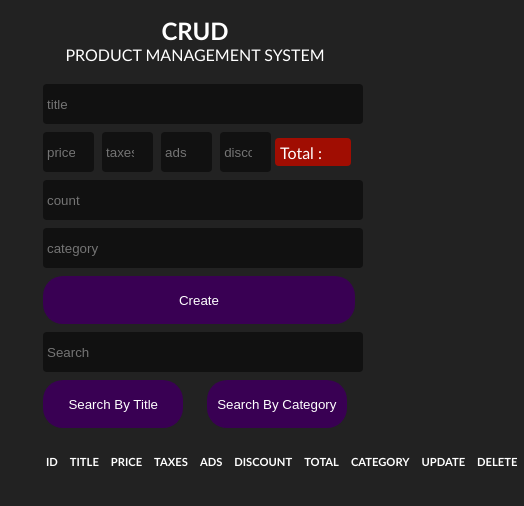
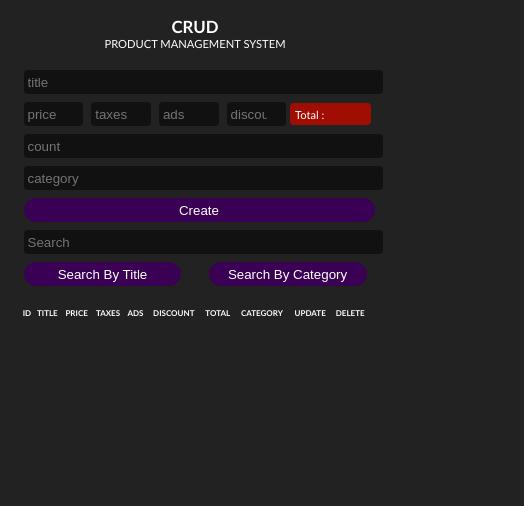
Before and after one commit to m2001said/CRUDS, a plain HTML site: page index.html in a window 390 px wide. Shown: the whole page, 524 px wide, since content can reach past the window. Drawn offline with Linux system fonts and the light colour scheme.

Commit message:
responsive

```diff
--- a/style.css
+++ b/style.css
@@ -86,7 +86,32 @@ td {
   padding: 5px;
 }
 @media (max-width: 890px) {
-  table {
+  .crud {
+    width: 85%;
+  }
+  body {
     font-size: 0.7rem;
   }
+  th,
+  td {
+    padding: 1px;
+  }
 }
+@media (max-width: 550px) {
+  .crud {
+    width: 90%;
+  }
+  table {
+    font-size: 0.5rem;
+  }
+  input {
+    height: 1rem;
+  }
+  button {
+    height: 1.5rem;
+  }
+  th,
+  td {
+    padding: 0;
+  }
+}
```
